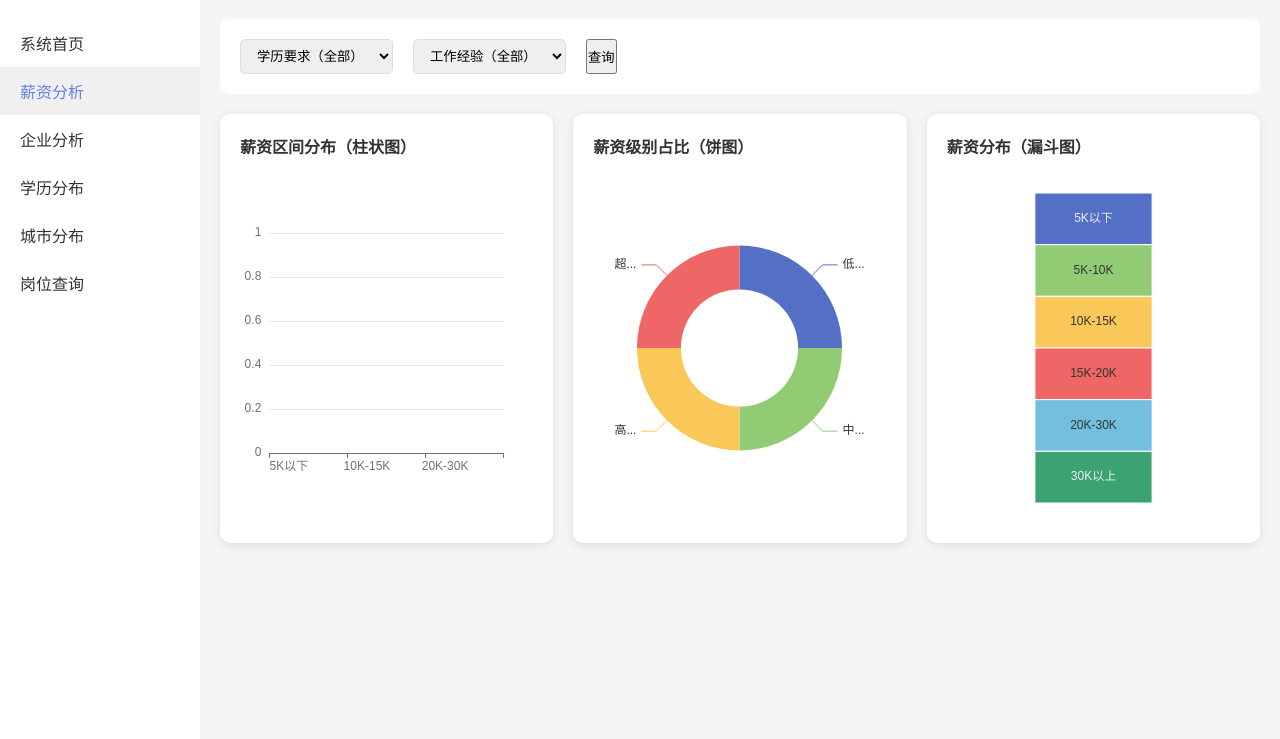
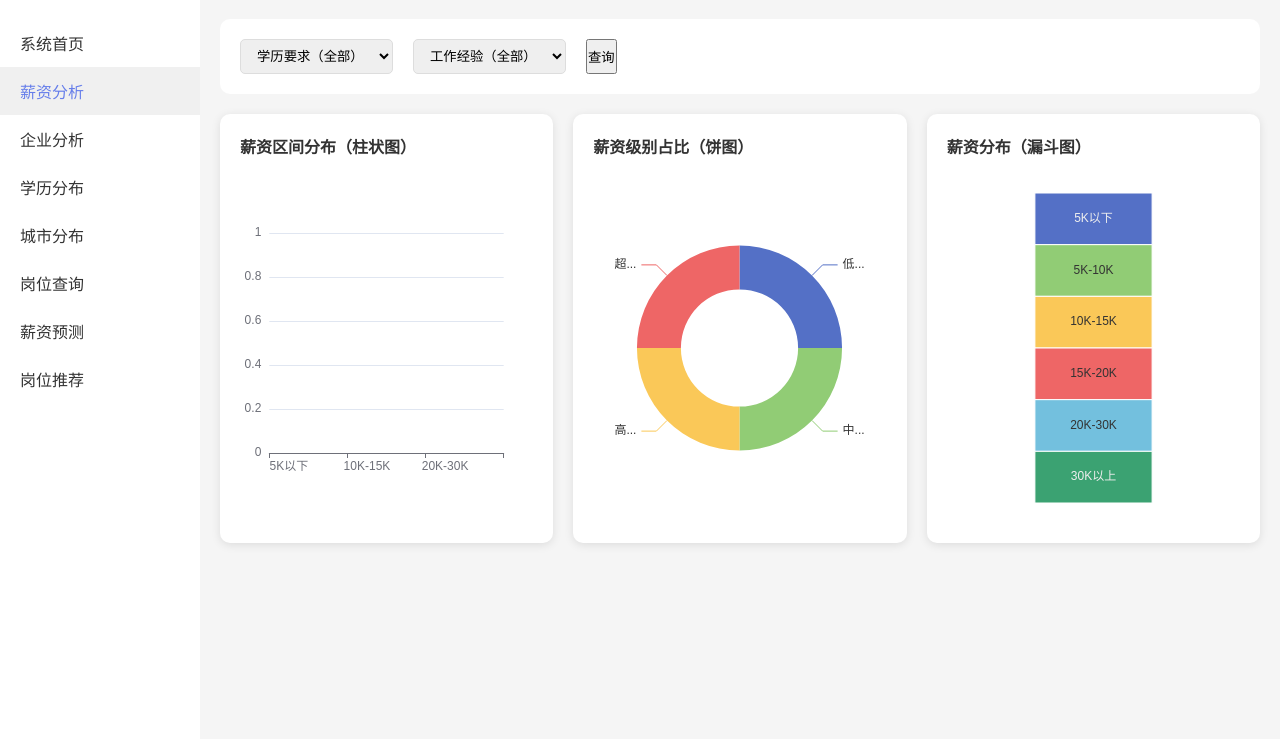
Before and after one commit to doge-liang/recruitment-analysis-system, a Django app: page /myApp/salary/ in a window 1280 px wide. Shown: the part 66-805 px from the top of the page. Run offline with Django 3.2, Linux system fonts and the light colour scheme; the visitor is signed in with stand-in values (Sample User, id 1); data that the repository does not hold is empty; some libraries are stand-ins or nearby versions.

Commit message:
fix: 四个分析页面的侧边栏补全薪资预测和岗位推荐链接
之前这两个链接只在index和ML页面侧边栏显示，
导致用户切换到薪资/企业/学历/行政区分析页时看不到ML入口。

已在以下页面的侧边栏补全链接：
- salaryChart.html（薪资分析）
- companyChart.html（企业分析）
- educationalChart.html（学历分布）
- addressChart.html（城市分布）

```diff
--- a/templates/addressChart.html
+++ b/templates/addressChart.html
@@ -42,6 +42,8 @@
                 <li><a href="/myApp/educational/">学历分布</a></li>
                 <li><a href="/myApp/address/" class="active">城市分布</a></li>
                 <li><a href="/myApp/joblist/">岗位查询</a></li>
+                <li><a href="/myApp/ml/salary_predict/">薪资预测</a></li>
+                <li><a href="/myApp/ml/job_recommend/">岗位推荐</a></li>
             </ul>
         </div>
 
--- a/templates/companyChart.html
+++ b/templates/companyChart.html
@@ -41,6 +41,8 @@
                 <li><a href="/myApp/educational/">学历分布</a></li>
                 <li><a href="/myApp/address/">城市分布</a></li>
                 <li><a href="/myApp/joblist/">岗位查询</a></li>
+                <li><a href="/myApp/ml/salary_predict/">薪资预测</a></li>
+                <li><a href="/myApp/ml/job_recommend/">岗位推荐</a></li>
             </ul>
         </div>
 
--- a/templates/educationalChart.html
+++ b/templates/educationalChart.html
@@ -41,6 +41,8 @@
                 <li><a href="/myApp/educational/" class="active">学历分布</a></li>
                 <li><a href="/myApp/address/">城市分布</a></li>
                 <li><a href="/myApp/joblist/">岗位查询</a></li>
+                <li><a href="/myApp/ml/salary_predict/">薪资预测</a></li>
+                <li><a href="/myApp/ml/job_recommend/">岗位推荐</a></li>
             </ul>
         </div>
 
--- a/templates/salaryChart.html
+++ b/templates/salaryChart.html
@@ -42,6 +42,8 @@
                 <li><a href="/myApp/educational/">学历分布</a></li>
                 <li><a href="/myApp/address/">城市分布</a></li>
                 <li><a href="/myApp/joblist/">岗位查询</a></li>
+                <li><a href="/myApp/ml/salary_predict/">薪资预测</a></li>
+                <li><a href="/myApp/ml/job_recommend/">岗位推荐</a></li>
             </ul>
         </div>
 
```
